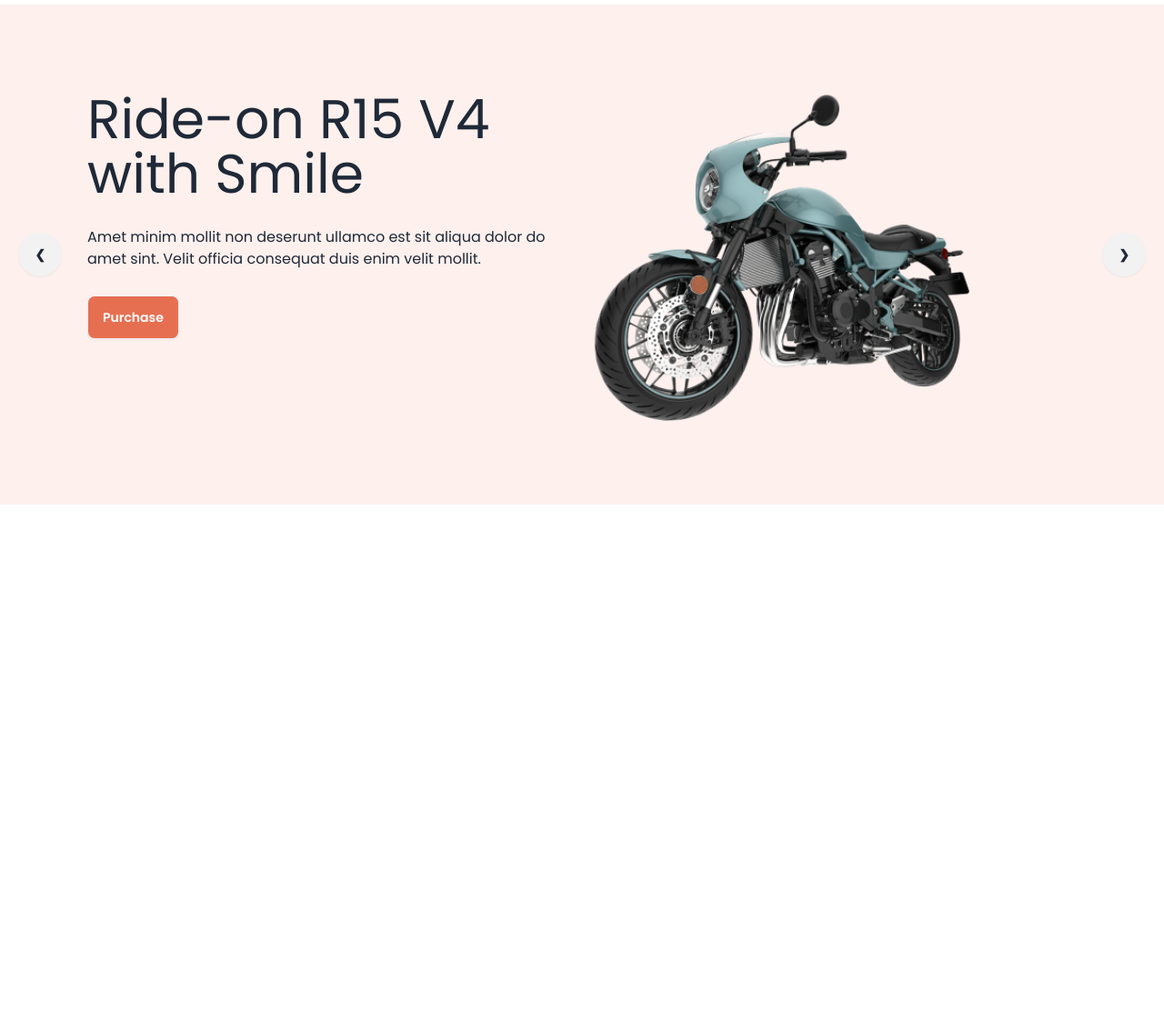
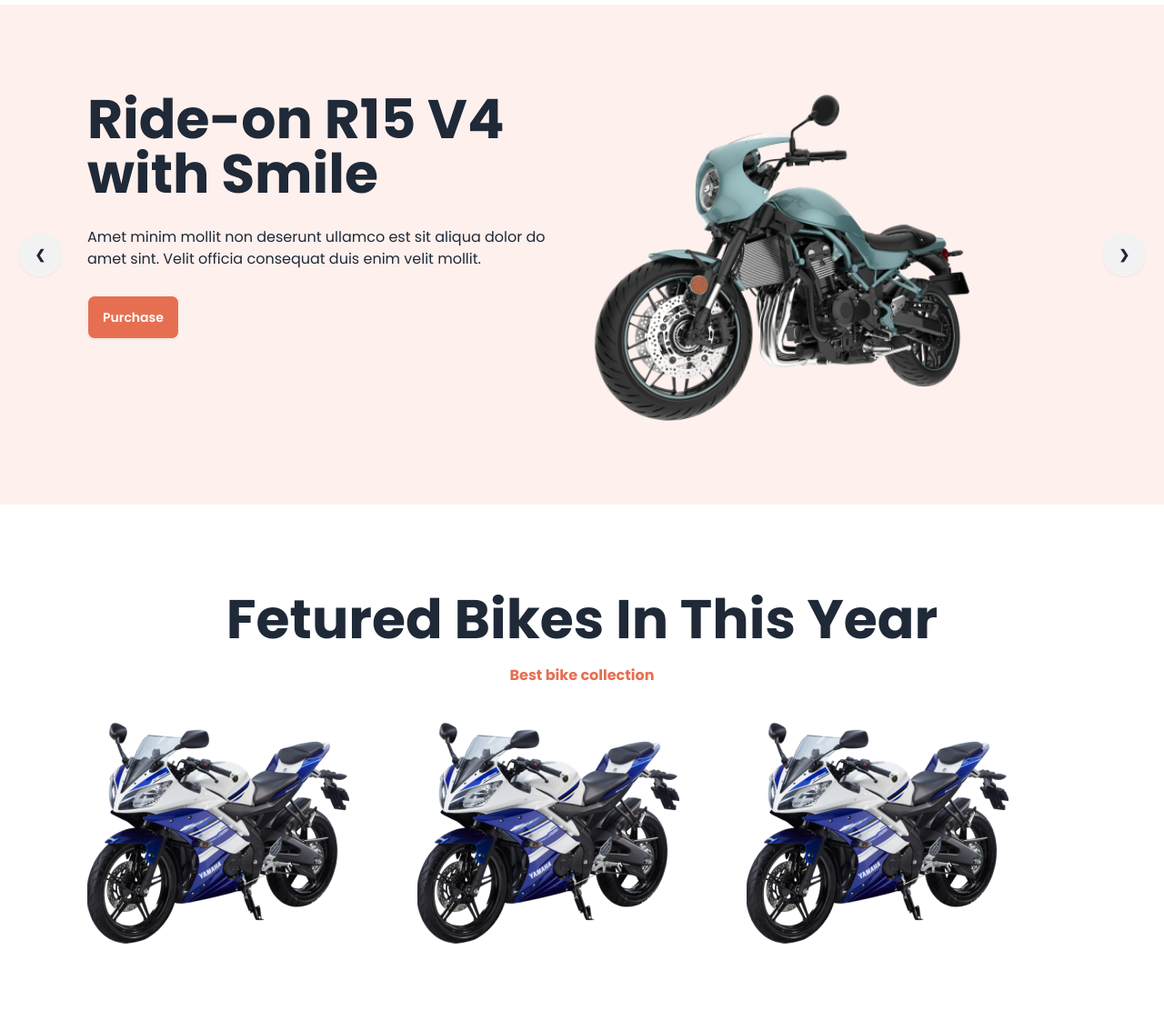
Before and after one commit to saikat-sudipta-shuva/Bike-Zone, a plain HTML site: page index.html in a window 1280 px wide. Shown: the part 63-1197 px from the top of the page at 91% size. Before the commit the page ends 800 px from the top, so only its background shows below. Drawn offline with nearby package versions, Linux system fonts and the light colour scheme.

Commit message:
Featured Bikes in this year

```diff
--- a/index.html
+++ b/index.html
@@ -86,7 +86,7 @@
               <div class="flex flex-col lg:flex-row p-12 lg:p-24">
                 <!-- Text -->
                 <div class="space-y-7 flex-1 ">
-                    <h1 class="text-6xl">Ride-on R15 V4 <br> with Smile</h1>
+                    <h1 class="text-6xl font-bold">Ride-on R15 V4 <br> with Smile</h1>
                     <p>Amet minim mollit non deserunt ullamco
                         est sit aliqua dolor do amet sint. Velit officia consequat duis enim velit mollit.</p>
                     <button class="btn bg-bike-primary text-white">Purchase</button>
@@ -106,7 +106,7 @@
                 <div class="flex flex-col lg:flex-row p-12 lg:p-24">
                   <!-- Text -->
                   <div class="space-y-7 flex-1 ">
-                      <h1 class="text-6xl">Ride-on R15 V4 <br> with Smile</h1>
+                      <h1 class="text-6xl font-bold">Ride-on R15 V4 <br> with Smile</h1>
                       <p>Amet minim mollit non deserunt ullamco
                           est sit aliqua dolor do amet sint. Velit officia consequat duis enim velit mollit.</p>
                       <button class="btn bg-bike-primary text-white">Purchase</button>
@@ -126,7 +126,7 @@
                 <div class="flex flex-col lg:flex-row p-12 lg:p-24">
                   <!-- Text -->
                   <div class="space-y-7 flex-1 ">
-                      <h1 class="text-6xl">Ride-on R15 V4 <br> with Smile</h1>
+                      <h1 class="text-6xl font-bold">Ride-on R15 V4 <br> with Smile</h1>
                       <p>Amet minim mollit non deserunt ullamco
                           est sit aliqua dolor do amet sint. Velit officia consequat duis enim velit mollit.</p>
                       <button class="btn bg-bike-primary text-white">Purchase</button>
@@ -147,7 +147,7 @@
                 <div class="flex flex-col lg:flex-row p-12 lg:p-24">
                   <!-- Text -->
                   <div class="space-y-7 flex-1 ">
-                      <h1 class="text-6xl">Ride-on R15 V4 <br> with Smile</h1>
+                      <h1 class="text-6xl font-bold">Ride-on R15 V4 <br> with Smile</h1>
                       <p>Amet minim mollit non deserunt ullamco
                           est sit aliqua dolor do amet sint. Velit officia consequat duis enim velit mollit.</p>
                       <button class="btn bg-bike-primary text-white">Purchase</button>
@@ -162,11 +162,26 @@
                   <a href="#slide1" class="btn btn-circle">❯</a>
                 </div>
               </div>
+          </div>
 
-          </div>
+        <!-- Featured Bikes in this year -->
+         <div class="p-24">
+            <h1 class="text-6xl mt-67 text-center font-bold mb-5">Fetured Bikes In This Year</h1>
+            <p class="text-center mb-10 text-bike-primary font-bold">Best bike collection</p>
+            <!-- image -->
+             <div class="grid grid-cols-1 md:grid-cols-2 lg:grid-cols-3">
+                <div><img src="images/others/feature-bike.png" alt=""></div>
+                <div><img src="images/others/feature-bike.png" alt=""></div>
+                <div><img src="images/others/feature-bike.png" alt=""></div>
+             </div>
+         </div>
+
+         <!-- Latest News section -->
     </header>
     <!-- Main -->
-    <main></main>
+    <main>
+
+    </main>
     <!-- Footer -->
     <footer></footer>
 </body>
```
